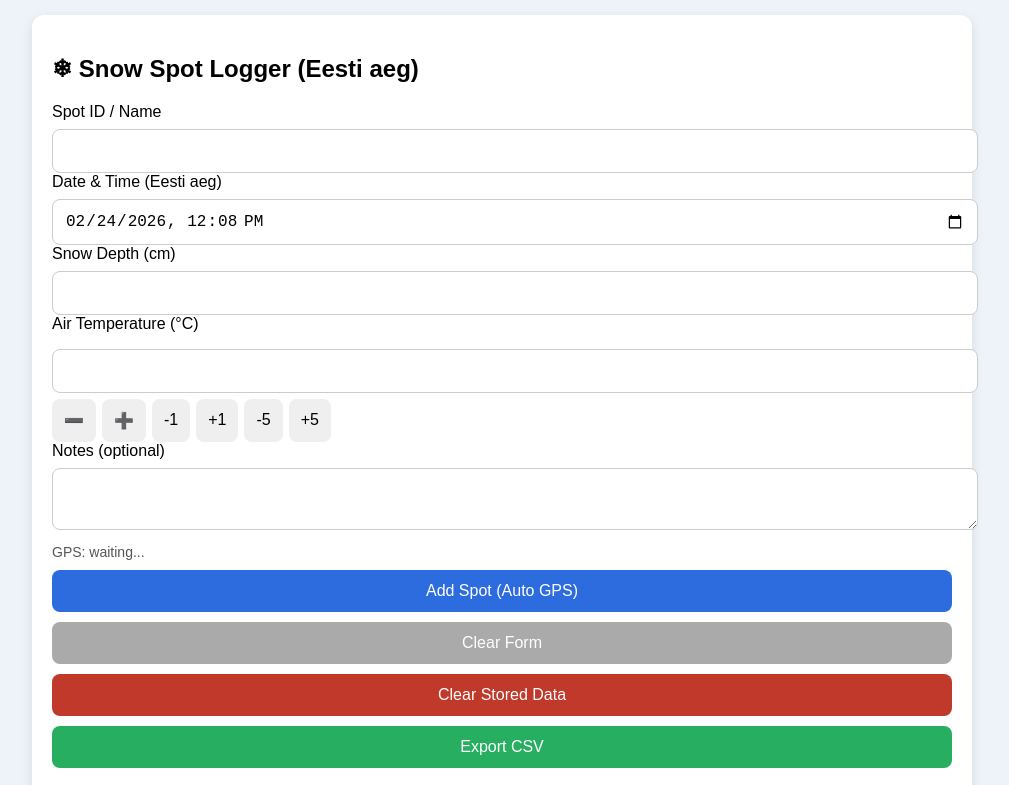
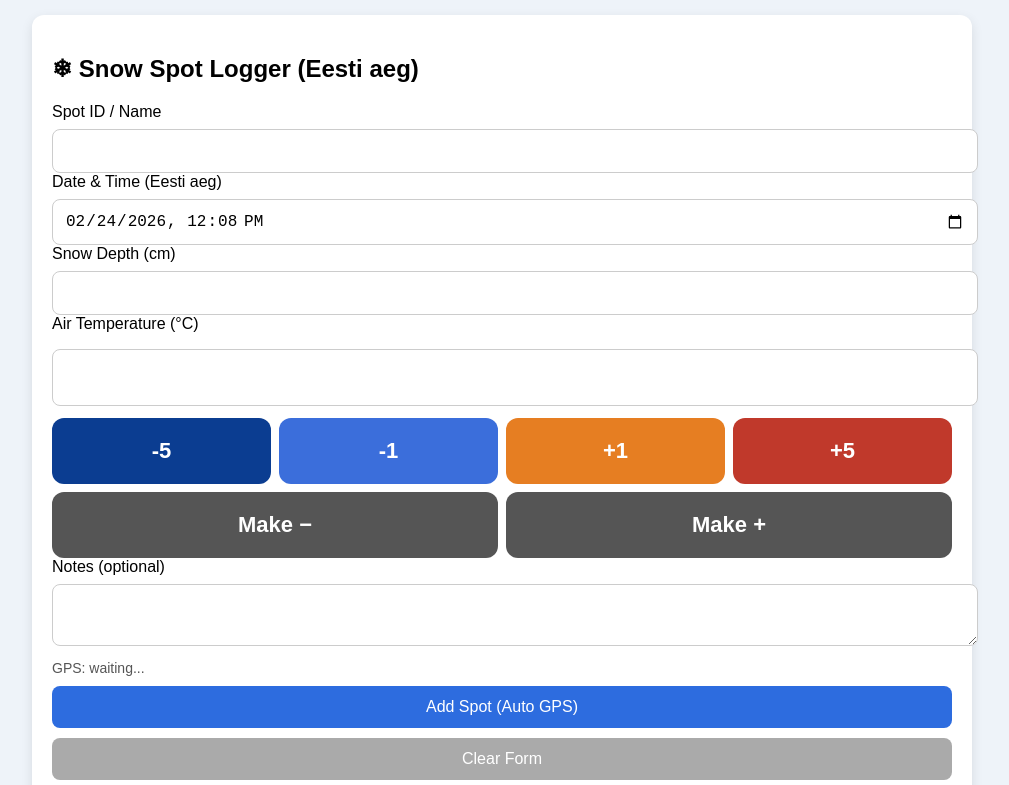
Before and after one commit to merkoland-dot/lumepuhur, a plain HTML site: page index.html in a window 1280 px wide. Shown: the top 785 px of the page, without its empty margins (138-1147 px from the left). Drawn offline with Linux system fonts and the light colour scheme.

Commit message:
Update index.html

```diff
--- a/index.html
+++ b/index.html
@@ -55,6 +55,44 @@ th { background:#2d6cdf; color:white; }
     padding:5px 8px;
     border-radius:6px;
 }
+
+/* Temperature Big Buttons */
+
+.temp-container { margin-top: 8px; }
+
+.temp-input {
+    width: 100%;
+    font-size: 26px;
+    text-align: center;
+    font-weight: bold;
+}
+
+.temp-buttons {
+    display: flex;
+    gap: 8px;
+    margin-top: 12px;
+}
+
+.temp-sign {
+    display: flex;
+    gap: 8px;
+    margin-top: 8px;
+}
+
+.temp-btn {
+    flex: 1;
+    font-size: 22px;
+    padding: 20px 0;
+    border-radius: 12px;
+    font-weight: bold;
+}
+
+.minus-big { background: #0b3d91; color: white; }
+.minus { background: #3b6edb; color: white; }
+.plus { background: #e67e22; color: white; }
+.plus-big { background: #c0392b; color: white; }
+.sign { background: #555; color: white; }
+
 </style>
 </head>
 <body>
@@ -73,17 +111,22 @@ th { background:#2d6cdf; color:white; }
 
 <label>Air Temperature (°C)</label>
 
-<div style="display:flex; flex-direction:column; gap:6px; margin-top:8px;">
-    <input type="number" id="temp" min="-50" max="50" step="0.1">
+<div class="temp-container">
 
-    <div style="display:flex; gap:6px; flex-wrap:wrap;">
-        <button type="button" onclick="makeNegative()">➖</button>
-        <button type="button" onclick="makePositive()">➕</button>
-        <button type="button" onclick="decreaseTemp(1)">-1</button>
-        <button type="button" onclick="increaseTemp(1)">+1</button>
-        <button type="button" onclick="decreaseTemp(5)">-5</button>
-        <button type="button" onclick="increaseTemp(5)">+5</button>
+    <input type="number" id="temp" min="-50" max="50" step="0.1" class="temp-input">
+
+    <div class="temp-buttons">
+        <button type="button" class="temp-btn minus-big" onclick="decreaseTemp(5)">-5</button>
+        <button type="button" class="temp-btn minus" onclick="decreaseTemp(1)">-1</button>
+        <button type="button" class="temp-btn plus" onclick="increaseTemp(1)">+1</button>
+        <button type="button" class="temp-btn plus-big" onclick="increaseTemp(5)">+5</button>
     </div>
+
+    <div class="temp-sign">
+        <button type="button" class="temp-btn sign" onclick="makeNegative()">Make −</button>
+        <button type="button" class="temp-btn sign" onclick="makePositive()">Make +</button>
+    </div>
+
 </div>
 
 <label>Notes (optional)</label>
@@ -266,18 +309,6 @@ function exportCSV() {
 
 /* Temperature controls */
 
-function makeNegative() {
-    const input = document.getElementById("temp");
-    if (input.value === "") return;
-    input.value = -Math.abs(parseFloat(input.value));
-}
-
-function makePositive() {
-    const input = document.getElementById("temp");
-    if (input.value === "") return;
-    input.value = Math.abs(parseFloat(input.value));
-}
-
 function decreaseTemp(step) {
     const input = document.getElementById("temp");
     let value = parseFloat(input.value);
@@ -292,6 +323,18 @@ function increaseTemp(step) {
     input.value = (value + step).toFixed(1);
 }
 
+function makeNegative() {
+    const input = document.getElementById("temp");
+    if (input.value === "") return;
+    input.value = -Math.abs(parseFloat(input.value));
+}
+
+function makePositive() {
+    const input = document.getElementById("temp");
+    if (input.value === "") return;
+    input.value = Math.abs(parseFloat(input.value));
+}
+
 document.getElementById("datetime").value = getLocalDatetimeString();
 loadTable();
 
```
